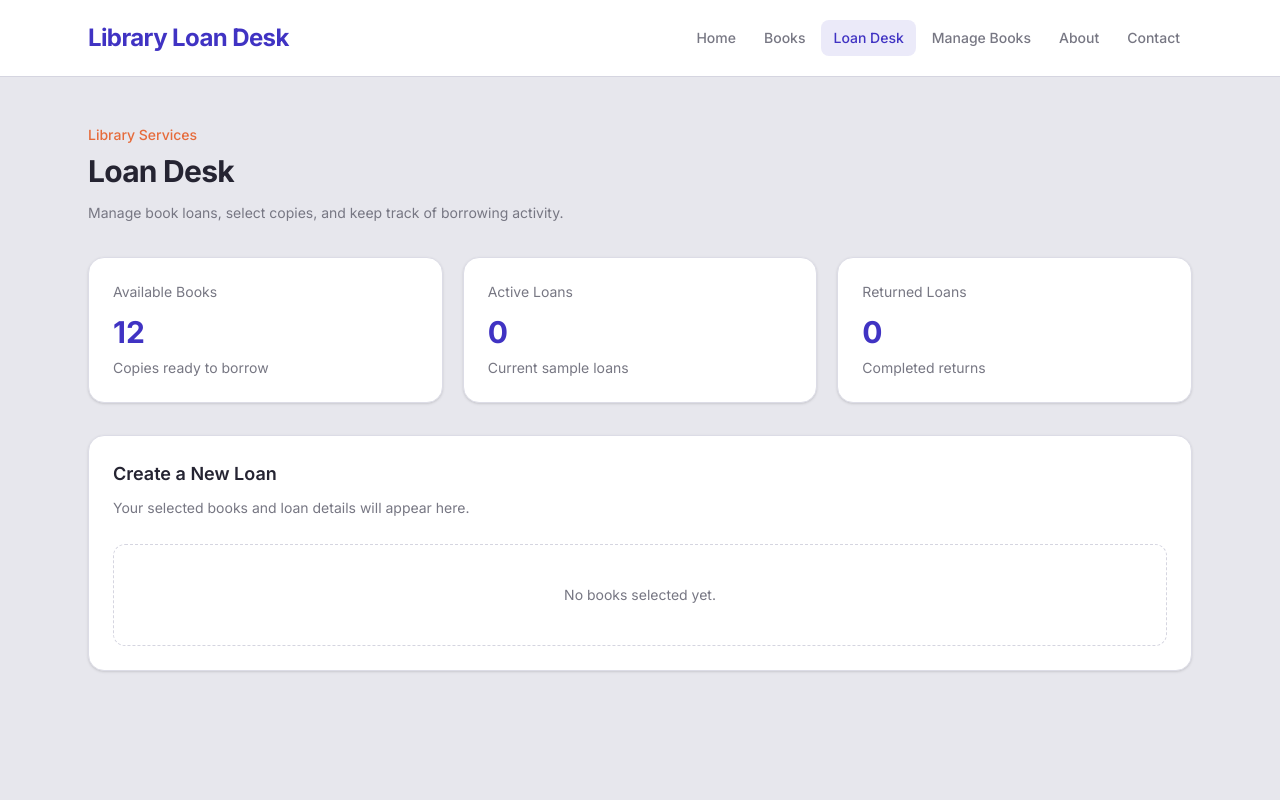
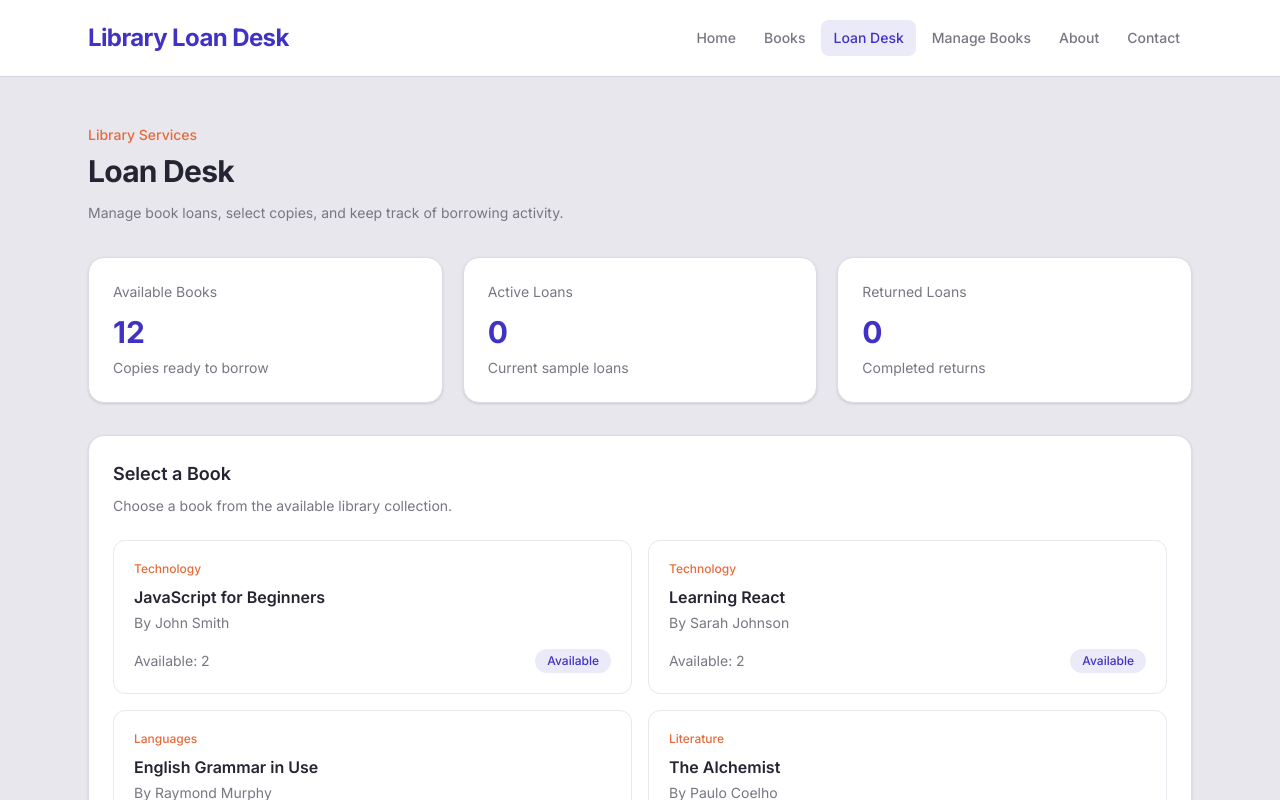
Before and after one commit to aminrasooli2007-svg/library-loan-desk, a React (Vite) app: page /loans in a window 1280 px wide. Shown: the top 800 px of the page. Built offline with nearby package versions, Linux system fonts and the light colour scheme.

Commit message:
Display available books in Loan Desk

```diff
--- a/src/pages/LoanDesk.jsx
+++ b/src/pages/LoanDesk.jsx
@@ -1,4 +1,4 @@
-
+import { initialBooks } from "../data/books";
 function LoanDesk() {
   return (
     <main className="mx-auto min-h-screen max-w-6xl px-6 py-12">
@@ -42,21 +42,60 @@ function LoanDesk() {
         </div>
       </section>
 
+
         <section className="mt-8 rounded-2xl border border-[#DCDCE6] bg-white p-6 shadow-sm">
+  <div className="mb-6">
     <h2 className="text-lg font-semibold text-[#252432]">
-          Create a New Loan
+      Select a Book
     </h2>
 
-        <p className="mt-2 text-sm leading-6 text-[#777783]">
-          Your selected books and loan details will appear here.
+    <p className="mt-2 text-sm text-[#777783]">
+      Choose a book from the available library collection.
+    </p>
+  </div>
+
+  <div className="grid grid-cols-1 gap-4 md:grid-cols-2">
+    {initialBooks.map((book) => {
+      const availableCopies = book.totalCopies - book.borrowedCopies;
+
+      return (
+        <div
+          key={book.id}
+          className="rounded-xl border border-[#E7E7ED] p-5 transition hover:border-[#4033C3]"
+        >
+          <p className="text-xs font-medium text-[#E66B3B]">
+            {book.subject}
           </p>
 
-        <div className="mt-6 rounded-xl border border-dashed border-[#D5D5E0] px-5 py-10 text-center">
+          <h3 className="mt-2 font-semibold text-[#252432]">
+            {book.title}
+          </h3>
+
+          <p className="mt-1 text-sm text-[#777783]">
+            By {book.author}
+          </p>
+
+          <div className="mt-4 flex items-center justify-between gap-3">
             <p className="text-sm text-[#777783]">
-            No books selected yet.
+              Available: {availableCopies}
             </p>
+
+            <span
+              className={`rounded-full px-3 py-1 text-xs font-medium ${
+                availableCopies > 0
+                  ? "bg-[#4033C3]/10 text-[#4033C3]"
+                  : "bg-[#E7E7ED] text-[#777783]"
+              }`}
+            >
+              {availableCopies > 0 ? "Available" : "Unavailable"}
+            </span>
+          </div>
+        </div>
+      );
+    })}
   </div>
 </section>
+
     </main>
   );
 }
```
Lines whose indentation alone changed are shown as unchanged.
